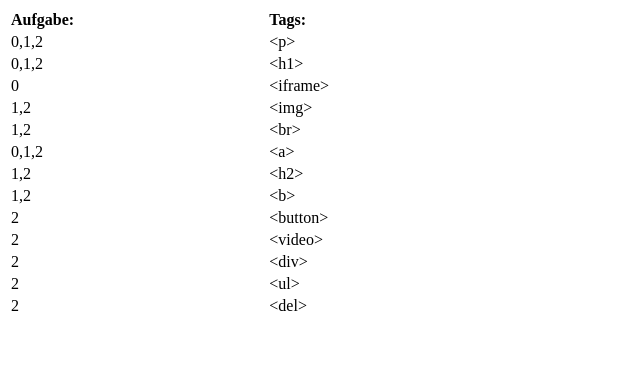
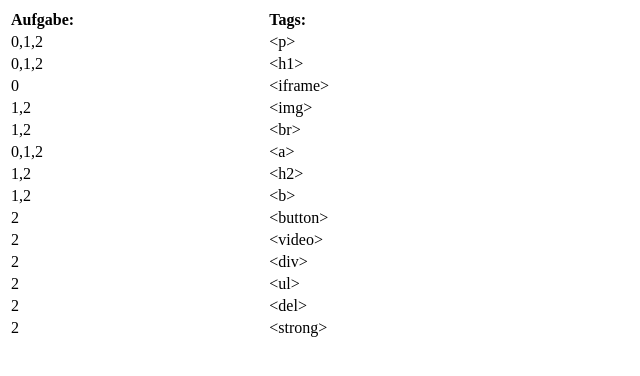
Before and after one commit to rittermarcel/GIS-SoSe-2020, a plain HTML site: page Abgaben/Aufgabe2/tags_used.html in a window 1280 px wide. Shown: the full height of the page, 0-640 px from the left. Drawn offline with Linux system fonts and the light colour scheme.

Commit message:
aufgabe2

```diff
--- a/Abgaben/Aufgabe2/tags_used.html
+++ b/Abgaben/Aufgabe2/tags_used.html
@@ -81,6 +81,11 @@ th {
     <td>&lt;del&gt;</td>
 
 </tr>
+<tr>
+    <td>2</td>
+    <td>&lt;strong&gt;</td>
+
+</tr>
 
 </table>
 
```
Also changed, not shown: Abgaben/Aufgabe2/portfolio.html (+3 -1 lines).
